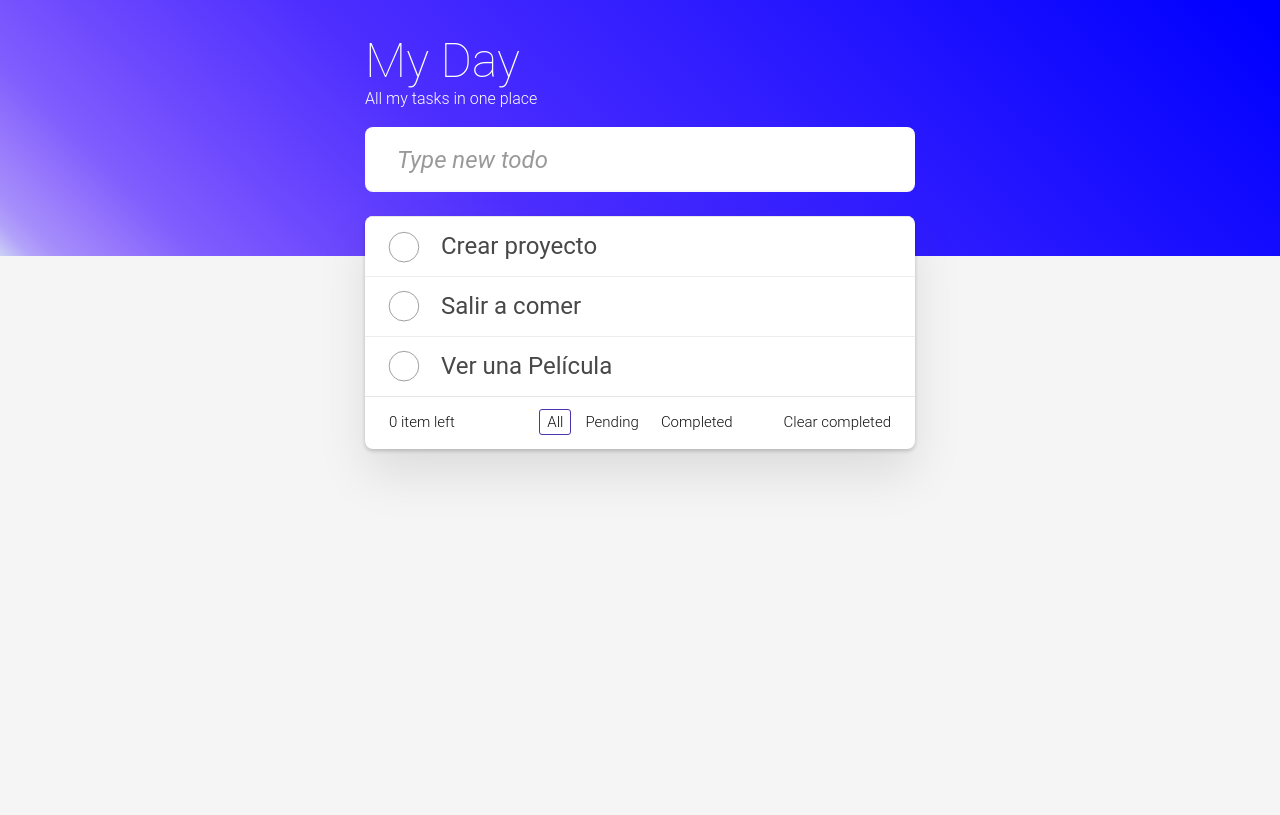
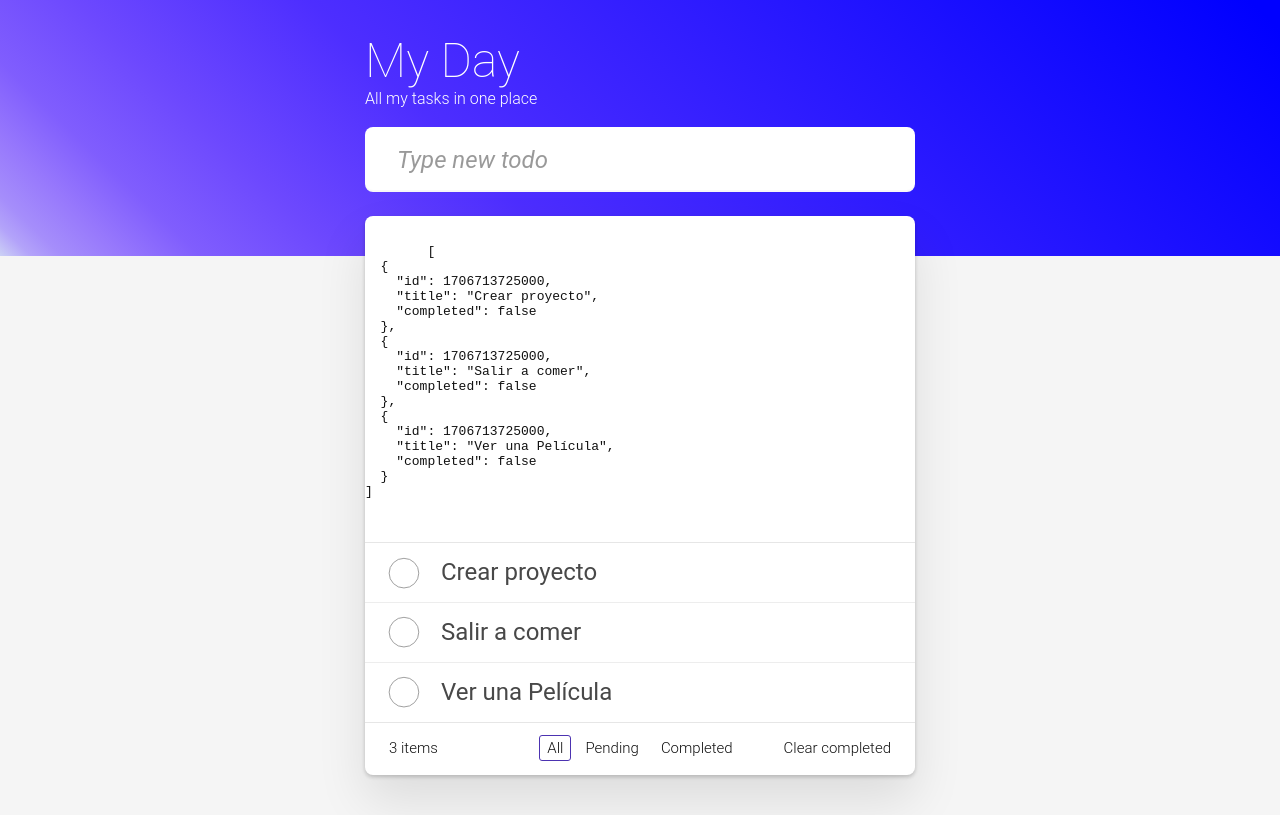
Before and after one commit to MNATorres/cursoAngular, an Angular app: page / in a window 1280 px wide. Built offline with nearby package versions, Linux system fonts and the light colour scheme.

Commit message:
Update Tasks

```diff
--- a/src/app/pages/home/home.component.html
+++ b/src/app/pages/home/home.component.html
@@ -14,11 +14,16 @@
   </header>
   <div class="container todoapp-wrapper">
     <!-- This section should be hidden by default and shown when there are todos -->
+    <pre>
+      <code>
+        {{tasks() | json}}
+      </code>
+    </pre>
     <section class="main">
       <ul class="todo-list">
         <li *ngFor="let task of tasks(); index as i">
           <div class="view">
-            <input class="toggle" type="checkbox" />
+            <input class="toggle" type="checkbox" [checked]="task.completed" (change)="updateTask(i)" />
             <label>{{ task.title }}</label>
             <button class="destroy" (click)="deleteTask(i)"></button>
           </div>
@@ -53,7 +58,7 @@
     <!-- This footer should be hidden by default and shown when there are todos -->
     <footer class="footer">
       <!-- This should be `0 items left` by default -->
-      <span class="todo-count"><strong>0</strong> item left</span>
+      <span class="todo-count"><strong>{{tasks().length}}</strong> items</span>
       <!-- Remove this if you don't implement routing -->
       <ul class="filters">
         <li>
--- a/src/app/pages/home/home.component.ts
+++ b/src/app/pages/home/home.component.ts
@@ -44,4 +44,18 @@
       tasks.filter((task, position) => position !== index)
     );
   }
+
+  updateTask(index: number) {
+    this.tasks.update((tasks) => {
+      return tasks.map((task, position) => {
+        if(position === index) {
+          return {
+            ...task,
+            completed: !task.completed,
+          }
+        }
+        return task
+      })
+    })
+  }
 }
```
